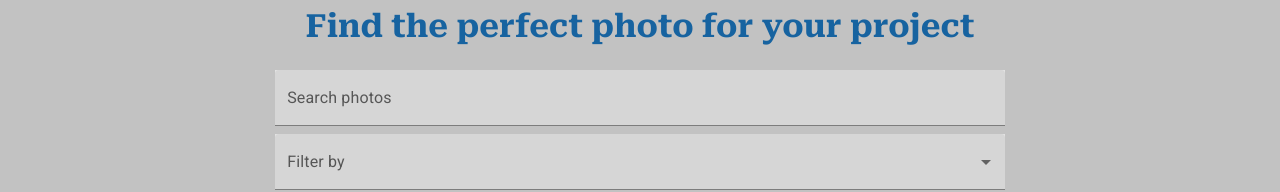
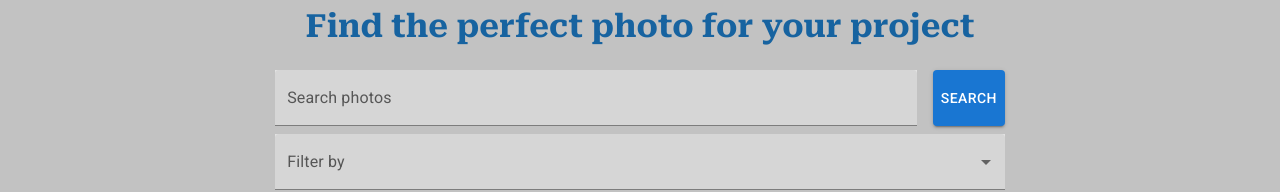
Before and after one commit to Adrian290404/mygallery, a React (Vite) app: page / in a window 1280 px wide. Shown: the part 134-326 px from the top of the page. Built offline with nearby package versions, Linux system fonts and the light colour scheme; no server answers.

Commit message:
changes on styles

```diff
--- a/src/App.jsx
+++ b/src/App.jsx
@@ -1,5 +1,5 @@
 import React from 'react';
-import { BrowserRouter, Routes, Route, Navigate } from 'react-router-dom';
+import { BrowserRouter, Routes, Route } from 'react-router-dom';
 import { SearchPage } from './pages/searchPage';
 import { MyPhotosPage } from './pages/myPhotosPage';
 import { Provider } from'react-redux';
--- a/src/components/layoutComponent.jsx
+++ b/src/components/layoutComponent.jsx
@@ -6,6 +6,7 @@ import InputLabel from "@mui/material/InputLabel"
 import Select from "@mui/material/Select"
 import MenuItem from "@mui/material/MenuItem"
 import FormControl from "@mui/material/FormControl"
+import Button from "@mui/material/Button"
 import { useDispatch } from "react-redux"
 import { getSearchThunk } from "../features/searchThunk"
 import { useSelector } from "react-redux"
@@ -27,20 +28,24 @@ export const LayoutComponent = () => {
 
     const handleChange = (event) => {
         setFilter(event.target.value)
+        document.getElementById("demo-simple-select-filled").style.backgroundColor = "#E8F0FE";
     }
 
     const handleSearchChange = (event) => {
         setSearchTerm(event.target.value)
+    }
 
+    const handleSearch = () => {
         if (isSearchPage) {
-            dispatch(getSearchThunk(event.target.value))
+            dispatch(getSearchThunk(searchTerm))
         } else {
             let filteredFavorites = []
-            if (!event.target.value.trim()) {
+            if (!searchTerm.trim()) {
                 filteredFavorites = favorites
-            } else {
+            }
+            else {
                 filteredFavorites = favorites.filter(photo =>
-                    photo.description?.toLowerCase().includes(event.target.value.toLowerCase())
+                    photo.description?.toLowerCase().includes(searchTerm.toLowerCase())
                 )
             }
             navigate('/my-photos', { state: { filteredFavorites } })
@@ -89,14 +94,24 @@ export const LayoutComponent = () => {
                 </nav>
                 <section className="header__search-container">
                     <h2 className="header__search-container__title">{isSearchPage ? search[0] : myPhotos[0]}</h2>
+                    <div className="header__search-container__search">
                         <TextField
-                        className="header__search-container__textfield"
+                            className="header__search-container__search__textfield"
                             id="filled-basic"
                             label="Search photos"
                             variant="filled"
                             value={searchTerm}
                             onChange={handleSearchChange}
                         />
+                        <Button
+                            className="header__search-container__search__button"
+                            variant="contained"
+                            onClick={handleSearch}
+                            sx={{ ml: 2 }}
+                        >
+                            Search
+                        </Button>
+                    </div>
                     <FormControl
                         className="header__search-container__select"
                         variant="filled"
--- a/src/sass/_header.scss
+++ b/src/sass/_header.scss
@@ -47,13 +47,28 @@
             margin: 1.5em auto;
             margin-bottom: .8em;
         }
-        &__textfield{
-            background-color: #E3E3E3;
-            width: 70%;
+        &__search{
+            display: flex;
+            width: 90%;
+            justify-content: center;
+            &__textfield{
+                background-color: #E3E3E3;
+                width: 80%;
+            }
+            &__button{
+                background-color: #1763A0;
+                color: white;
+                border: none;
+                cursor: pointer;
+                padding: 0.5em 1em;
+                font-weight: 500;
+                font-size: 1.1rem;
+                width: 20%;
+            }
         }
         &__select{
             background-color: #E3E3E3;
-            width: 70%;
+            width: 90%;
         }
         &__subtitle{
             font-size: 1.125rem;
@@ -79,8 +94,14 @@
             &__title{
                 font-size: 2rem;
             }
-            &__textfield{
+            &__search{
                 width: 60%;
+                &__textfield{
+                    width: 90%;
+                }
+                &__button{
+                    width: 10%;
+                }
             }
             &__select{
                 width: 60%;
--- a/src/sass/styles.css
+++ b/src/sass/styles.css
@@ -67,13 +67,28 @@ html, body {
   margin: 1.5em auto;
   margin-bottom: 0.8em;
 }
-.header__search-container__textfield {
+.header__search-container__search {
+  display: flex;
+  width: 90%;
+  justify-content: center;
+}
+.header__search-container__search__textfield {
   background-color: #E3E3E3;
-  width: 70%;
+  width: 80%;
+}
+.header__search-container__search__button {
+  background-color: #1763A0;
+  color: white;
+  border: none;
+  cursor: pointer;
+  padding: 0.5em 1em;
+  font-weight: 500;
+  font-size: 1.1rem;
+  width: 20%;
 }
 .header__search-container__select {
   background-color: #E3E3E3;
-  width: 70%;
+  width: 90%;
 }
 .header__search-container__subtitle {
   font-size: 1.125rem;
@@ -97,8 +112,14 @@ html, body {
   .header__search-container__title {
     font-size: 2rem;
   }
-  .header__search-container__textfield {
+  .header__search-container__search {
     width: 60%;
+  }
+  .header__search-container__search__textfield {
+    width: 90%;
+  }
+  .header__search-container__search__button {
+    width: 10%;
   }
   .header__search-container__select {
     width: 60%;
```
Also changed, not shown: 1 other file (tests, documents, lock files or other folders). Lines whose indentation alone changed are shown as unchanged.
